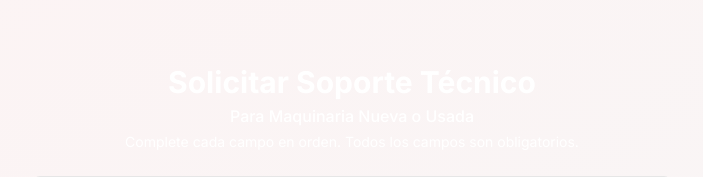
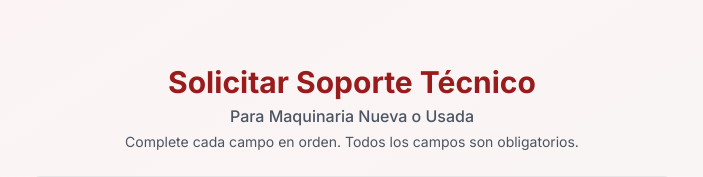
Before and after one commit to fradurgo19/remote-tech-support, a React (Vite) app: page /solicitar-soporte in a window 1280 px wide. Shown: the top 177 px of the page, without its empty margins (288-991 px from the left). Built offline with nearby package versions, Linux system fonts and the light colour scheme; no server answers.

Commit message:
Colores leyenda: rojo y gris más oscuros en solicitar soporte

```diff
--- a/src/pages/PublicCreateTicketPage.tsx
+++ b/src/pages/PublicCreateTicketPage.tsx
@@ -190,13 +190,13 @@ export const PublicCreateTicketPage: React.FC = () => {
       <div className="container max-w-2xl mx-auto py-8 px-4 pt-12 md:pt-16 relative z-10">
         <div className="space-y-6">
           <div className="text-center">
-            <h1 className="text-2xl md:text-3xl font-bold text-white">
+            <h1 className="text-2xl md:text-3xl font-bold text-red-800">
               Solicitar Soporte Técnico
             </h1>
-            <p className="text-white mt-1 font-medium">
+            <p className="text-gray-600 mt-1 font-medium">
               Para Maquinaria Nueva o Usada
             </p>
-            <p className="text-white mt-1 text-sm">
+            <p className="text-gray-600 mt-1 text-sm">
               Complete cada campo en orden. Todos los campos son obligatorios.
             </p>
           </div>
```
